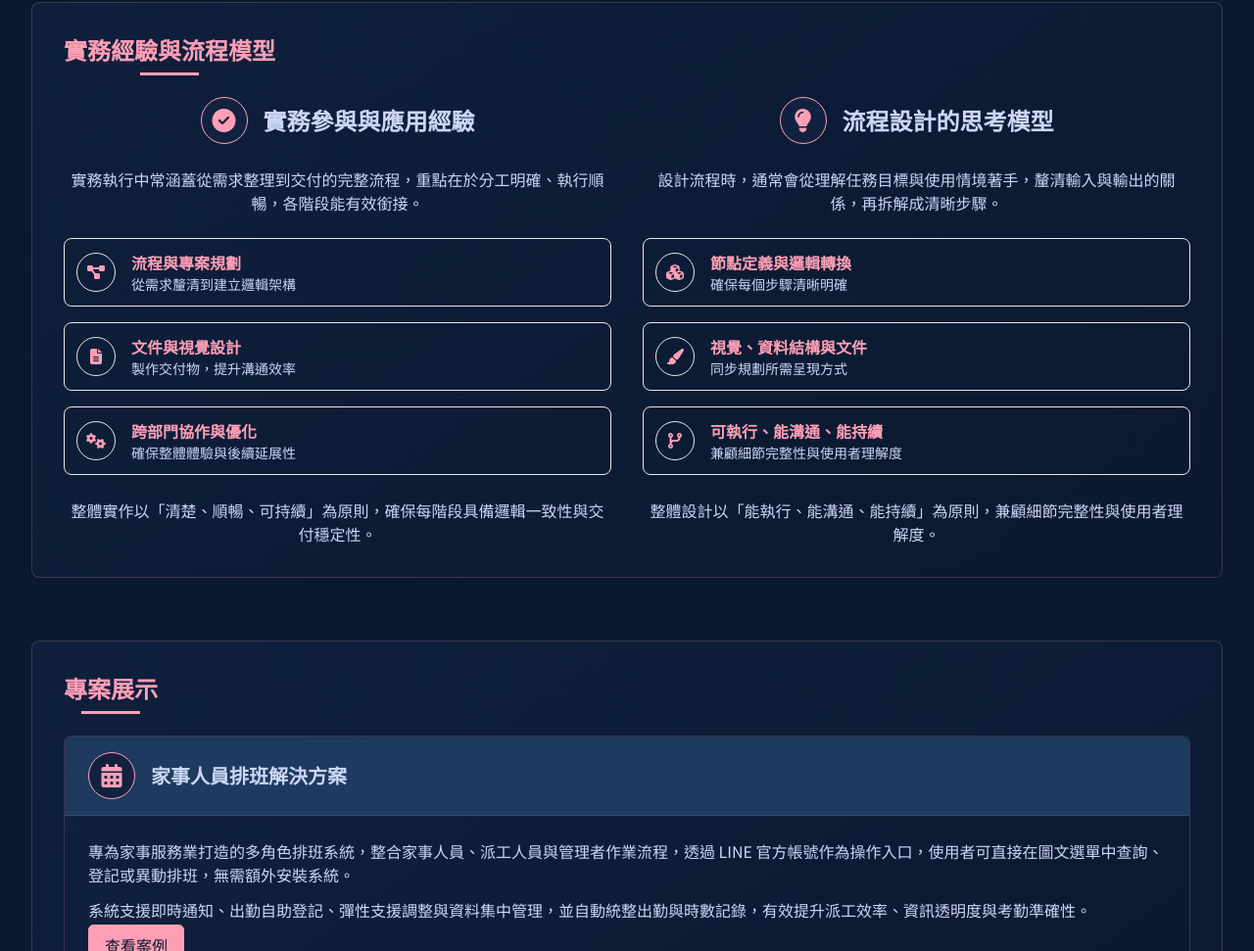
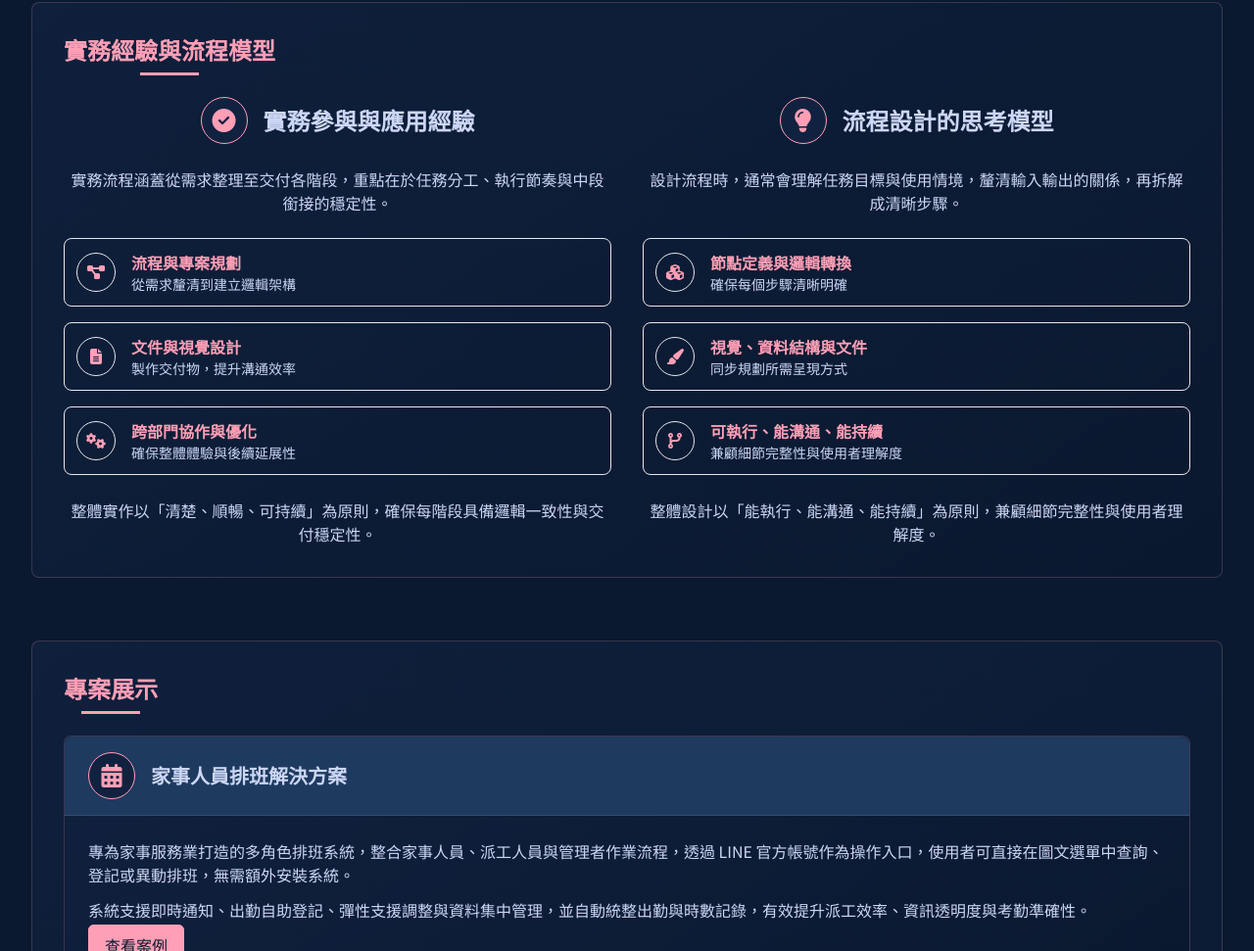
Before and after one commit to hepburnlee/zinlee, a plain HTML site: page index.html in a window 1280 px wide. Shown: the part 829-1800 px from the top of the page at 98% size. Drawn offline with nearby package versions, Linux system fonts and the light colour scheme.

Commit message:
Update index.html

```diff
--- a/index.html
+++ b/index.html
@@ -402,7 +402,7 @@
                             </div>
                             <h3 class="text-2xl font-bold">實務參與與應用經驗</h3>
                         </div>
-                        <p class="mb-6 text-center">實務執行中常涵蓋從需求整理到交付的完整流程，重點在於分工明確、執行順暢，各階段能有效銜接。</p>
+                        <p class="mb-6 text-center">實務流程涵蓋從需求整理至交付各階段，重點在於任務分工、執行節奏與中段銜接的穩定性。</p>
                         <!-- 修改後的列表結構 -->
                         <ul class="space-y-4 mb-6">
                             <li class="flex items-center p-3 bg-secondary-bg rounded-lg border border-accent-color">
@@ -443,7 +443,7 @@
                             </div>
                             <h3 class="text-2xl font-bold">流程設計的思考模型</h3>
                         </div>
-                        <p class="mb-6 text-center">設計流程時，通常會從理解任務目標與使用情境著手，釐清輸入與輸出的關係，再拆解成清晰步驟。</p>
+                        <p class="mb-6 text-center">設計流程時，通常會理解任務目標與使用情境，釐清輸入輸出的關係，再拆解成清晰步驟。</p>
                         <ul class="space-y-4 mb-6">
                             <li class="flex items-center p-3 bg-secondary-bg rounded-lg border border-accent-color">
                                 <div class="w-10 h-10 bg-primary-bg rounded-full flex items-center justify-center mr-4 border border-accent-color">
```
